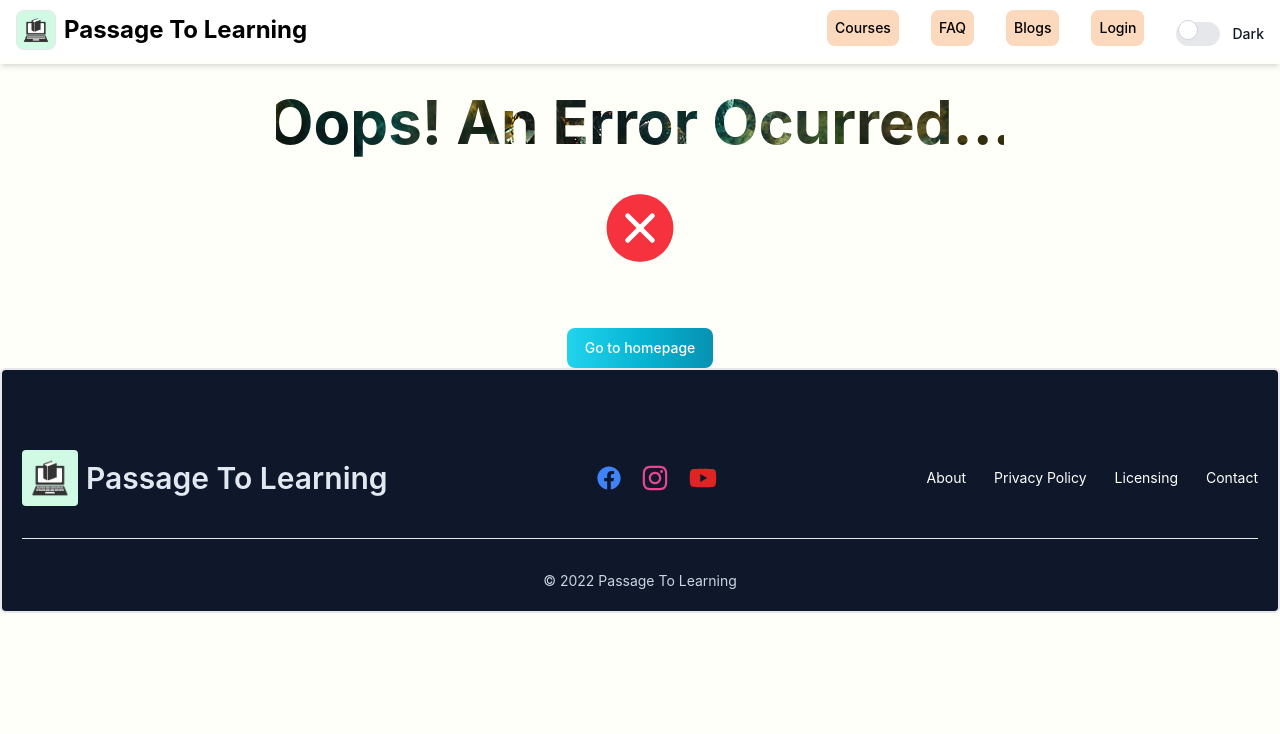
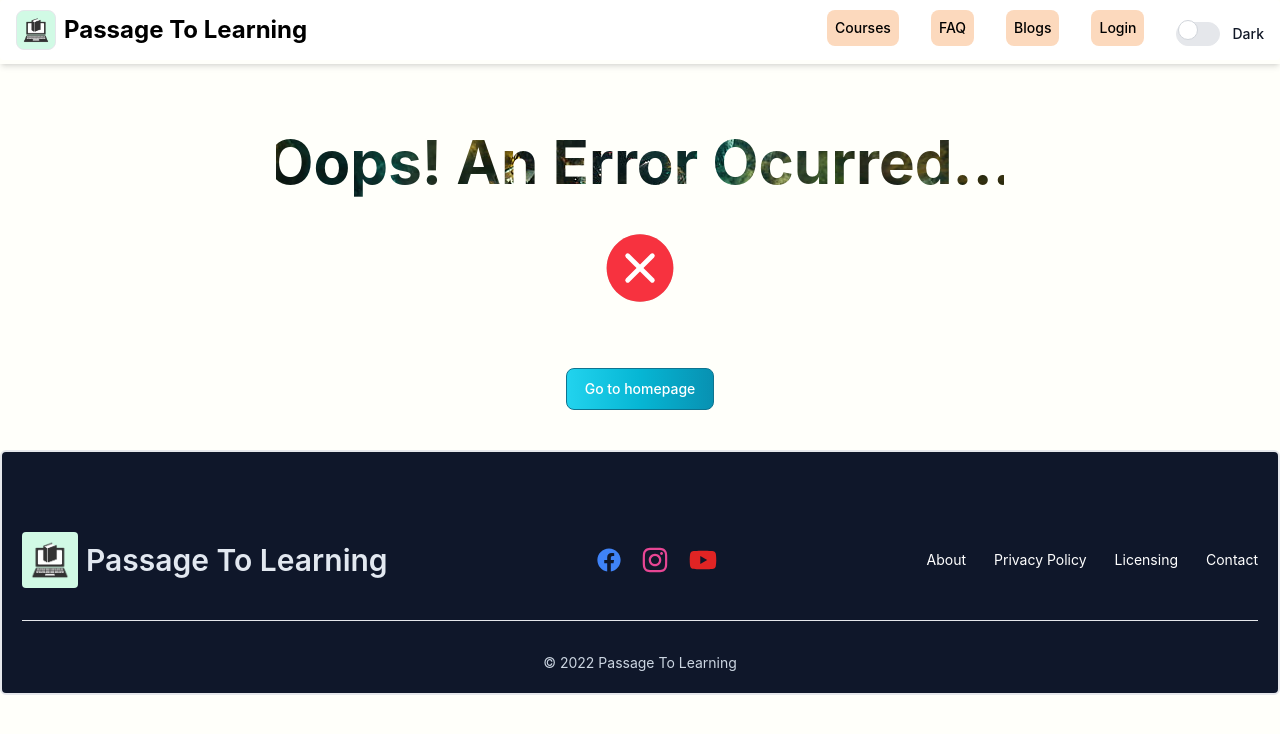
Before and after one commit to k-m-rahman/Passage-to-learning-client-side, a React (Create React App) app: page / in a window 1280 px wide. Shown: the top 734 px of the page. Built offline with nearby package versions, Linux system fonts and the light colour scheme; no server answers.

Commit message:
modified styles in error page

```diff
--- a/src/pages/ErrorPage/ErrorPage.js
+++ b/src/pages/ErrorPage/ErrorPage.js
@@ -13,6 +13,7 @@ const ErrorPage = () => {
   return (
     <div>
       <NavBar></NavBar>
+      <div className="py-10 dark:bg-slate-400">
         <h2 className="text-6xl mt-5 oops font-bold text- w-fit  mx-auto p-2 rounded">
           Oops! An Error Ocurred...
         </h2>
@@ -21,7 +22,7 @@ const ErrorPage = () => {
         </div>
         {error && (
           <div className="my-5 flex flex-col gap-3">
-          <span className="text-7xl font-bold text-slate-700">
+            <span className="text-7xl font-bold text-slate-700 dark:text-slate-800">
               {error?.status}
             </span>
             <span className="text-3xl font-semibold">{error?.statusText}</span>
@@ -29,10 +30,14 @@ const ErrorPage = () => {
         )}
         <div>
           <Link to={`/`}>
-          <Button className="mx-auto " gradientMonochrome="cyan">
+            <Button
+              className="mx-auto border-cyan-700 border"
+              gradientMonochrome="cyan"
+            >
               Go to homepage
             </Button>
           </Link>
+        </div>
       </div>
       <CommonFooter></CommonFooter>
     </div>
```
Lines whose indentation alone changed are shown as unchanged.
